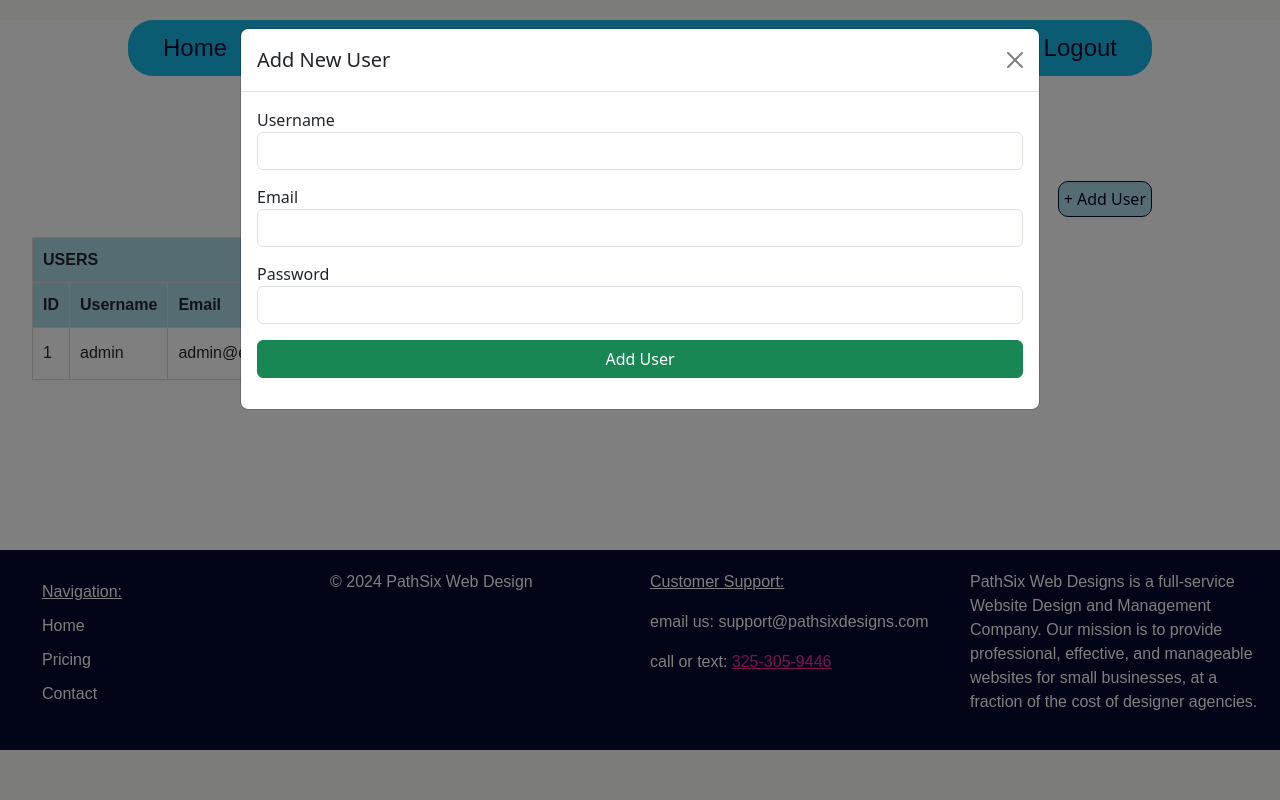
After one commit to boonewh/pathsixdesigns, a Flask app: page /users in a window 1280 px wide, after a click on "+ Add User". The commit adds this page. Run offline with Flask 3, Linux system fonts and the light colour scheme; a user stored in the database is signed in; parts of the project's set-up code (start-up, migrations or seed data) failed here and were passed over; some libraries are stand-ins or nearby versions; some web fonts are replaced.

Commit message:
Added users page for admin to see, add and delete users and added a default admin account at creation of tables or manually.

```diff
--- a/pathsix/pathsix_crm/users/forms.py
+++ b/pathsix/pathsix_crm/users/forms.py
@@ -59,3 +59,9 @@ class ResetPasswordForm(FlaskForm):
     password = PasswordField("Password", validators=[DataRequired()])
     confirm_password = PasswordField("Confirm Password", validators=[DataRequired(), EqualTo('password')])
     submit = SubmitField("Reset Password")
+
+class UserForm(FlaskForm):
+    username = StringField('Username', validators=[DataRequired(), Length(min=3, max=20)])
+    email = StringField('Email', validators=[DataRequired(), Email()])
+    password = PasswordField('Password', validators=[DataRequired(), Length(min=6)])
+    submit = SubmitField('Add User')
--- a/pathsix/pathsix_crm/users/routes.py
+++ b/pathsix/pathsix_crm/users/routes.py
@@ -2,7 +2,7 @@ from flask import render_template, request, redirect, url_for, flash, Blueprint
 from flask_login import login_user, current_user, logout_user, login_required
 from pathsix import db, bcrypt, limiter
 from pathsix.models import User
-from pathsix.pathsix_crm.users.forms import RegistrationForm, LoginForm, UpdateAccountForm, RequestResetForm, ResetPasswordForm
+from pathsix.pathsix_crm.users.forms import RegistrationForm, LoginForm, UpdateAccountForm, RequestResetForm, ResetPasswordForm, UserForm
 from pathsix.pathsix_crm.users.utils import send_reset_email
 from flask import Blueprint
 
@@ -87,3 +87,35 @@ def reset_token(token):
         flash(f'Your password has been updated! You can now log in.', 'success')
         return redirect(url_for('users.login'))
     return render_template('crm/user/reset_token.html', form=form)
+
+
+# Admin routes: Could be moved to Admin Blueprint ideally.
+@users.route('/users', methods=['GET'])
+@login_required
+def users_page():
+    users_list = User.query.all()  # Fetch all users from the database
+    form = UserForm()  # Assuming you have a UserForm for creating users
+    return render_template('crm/user/users_page.html', users_list=users_list, form=form)
+
+@users.route('/users/add', methods=['POST'])
+@login_required
+def add_user():
+    form = UserForm()
+    if form.validate_on_submit():
+        hashed_password = bcrypt.generate_password_hash(form.password.data).decode('utf-8')
+        new_user = User(username=form.username.data, email=form.email.data, password=hashed_password)
+        db.session.add(new_user)
+        db.session.commit()
+        flash('New user added successfully!', 'success')
+        return redirect(url_for('user.users_page'))
+    flash('Failed to add user. Please check the form for errors.', 'danger')
+    return redirect(url_for('users.users_page'))
+
+@users.route('/users/delete/<int:user_id>', methods=['POST'])
+@login_required
+def delete_user(user_id):
+    user = User.query.get_or_404(user_id)
+    db.session.delete(user)
+    db.session.commit()
+    flash('User deleted successfully!', 'success')
+    return redirect(url_for('users.users_page'))
--- a/pathsix/templates/crm/crm.html
+++ b/pathsix/templates/crm/crm.html
@@ -8,7 +8,10 @@
 
 {% block content %}
     <section class="options">
-        <a href="{{ url_for('customer.customers') }}"><img src="{{ url_for('static', filename='images/handshake.jpg') }}" alt="An image of a handshake"></a>
+        <a href="{{ url_for('customer.customers') }}"><img src="{{ url_for('static', filename='images/handshake.jpg') }}" alt="Link to customers page"></a>
     </section>
+    <h1>Admin:</h1>
+    <section class="options">
+        <a href="{{ url_for('users.users_page') }}"><img src="{{ url_for('static', filename='images/admin.jpg') }}" alt="Link to admin section."></a>
 
 {% endblock %}
--- /dev/null
+++ b/pathsix/templates/crm/user/users_page.html
@@ -0,0 +1,81 @@
+{% extends "crm/crm-base.html" %}
+
+{% block title %}PathSix Web Designs CRM Users Page{% endblock %}
+
+{% block styles %}
+    <link rel="stylesheet" href="{{ url_for('static', filename='css/crm.css') }}">
+    <link rel="stylesheet" href="https://cdn.jsdelivr.net/npm/bootstrap@5.3.0-alpha3/dist/css/bootstrap.min.css">
+{% endblock %}
+
+{% block content %}
+<div class="link-create">
+    <!-- Trigger Modal -->
+    <button type="button" class="btn btn-primary" data-bs-toggle="modal" data-bs-target="#addUserModal">
+        + Add User
+    </button>
+</div>
+<div class="body-container">
+    <div class="users">
+        <table class="cust-table">
+            <tr class="thead">
+                <th colspan="4">USERS</th>
+            </tr>
+            <tr class="sm-thead">
+                <th>ID</th>
+                <th>Username</th>
+                <th>Email</th>
+                <th>Actions</th>
+            </tr>
+            {% for user in users_list %}
+            <tr>
+                <td>{{ user.id }}</td>
+                <td>{{ user.username }}</td>
+                <td>{{ user.email }}</td>
+                <td>
+                    <button class="btn btn-warning btn-sm" data-bs-toggle="modal" data-bs-target="#editUserModal-{{ user.id }}">Edit</button>
+                    <form action="{{ url_for('users.delete_user', user_id=user.id) }}" method="POST" style="display:inline;">
+                        <button type="submit" class="btn btn-danger btn-sm" onclick="return confirm('Are you sure you want to delete this user?')">Delete</button>
+                    </form>
+                </td>
+            </tr>
+            {% endfor %}
+        </table>
+    </div>
+</div>
+
+<!-- Modal: Add User -->
+<div class="modal fade" id="addUserModal" tabindex="-1" aria-labelledby="addUserModalLabel" aria-hidden="true">
+    <div class="modal-dialog modal-lg">
+        <div class="modal-content">
+            <div class="modal-header">
+                <h5 class="modal-title" id="addUserModalLabel">Add New User</h5>
+                <button type="button" class="btn-close" data-bs-dismiss="modal" aria-label="Close"></button>
+            </div>
+            <div class="modal-body">
+                <form method="POST" action="{{ url_for('users.add_user') }}">
+                    {{ form.hidden_tag() }}
+                    <div class="form-group">
+                        <label for="username">Username</label>
+                        {{ form.username(class="form-control") }}
+                    </div>
+                    <div class="form-group">
+                        <label for="email">Email</label>
+                        {{ form.email(class="form-control") }}
+                    </div>
+                    <div class="form-group">
+                        <label for="password">Password</label>
+                        {{ form.password(class="form-control") }}
+                    </div>
+                    <div class="form-group mt-3">
+                        {{ form.submit(class="btn btn-success", value="Add User") }}
+                    </div>
+                </form>
+            </div>
+        </div>
+    </div>
+</div>
+{% endblock %}
+
+{% block scripts %}
+<script src="https://cdn.jsdelivr.net/npm/bootstrap@5.3.0-alpha3/dist/js/bootstrap.bundle.min.js"></script>
+{% endblock %}
```
Also changed, not shown: pathsix/models.py (+13 -0 lines), pathsix/static/images/admin.jpg (added).
